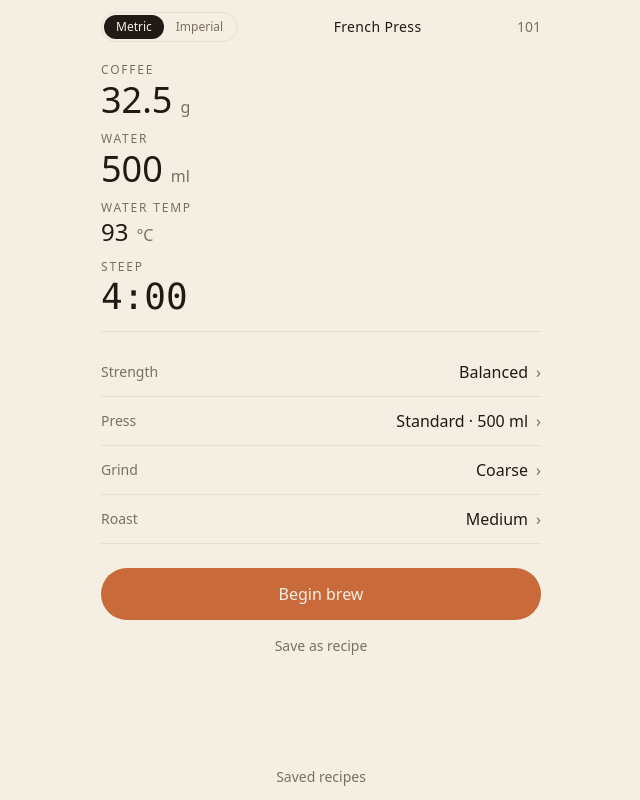
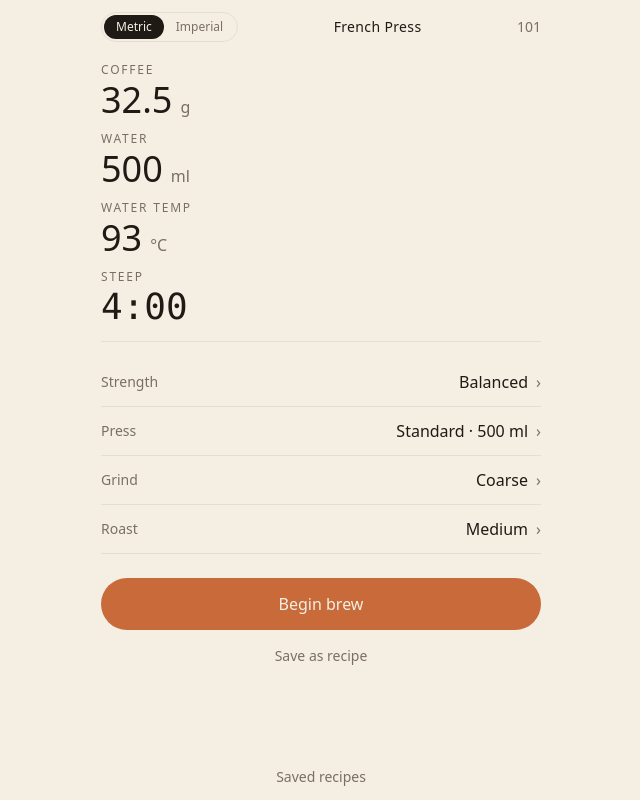
Before and after one commit to asanche90-netizen/French-Press, a React (Vite) app: page / in a window 1280 px wide. Shown: the whole page, without its empty margins (319-959 px from the left). Built offline with nearby package versions, Linux system fonts and the light colour scheme.

Commit message:
equalize weight of all four recipe outputs
Water temperature was rendered at a smaller type scale to read as
secondary information. Treat it as an equal peer instead — same
label, same number size, same row spacing as coffee, water, and
steep. Removes the now-unused size prop from OutputRow.

```diff
--- a/src/screens/Home.tsx
+++ b/src/screens/Home.tsx
@@ -216,7 +216,6 @@ export default function Home({
               label="Water temp"
               primary={isMetric ? recipe.tempC.toString() : recipe.tempF.toString()}
               primaryUnit={isMetric ? "°C" : "°F"}
-              size="md"
             />
             <OutputRow
               label="Steep"
@@ -323,16 +322,13 @@ function OutputRow({
   primaryUnit,
   secondary,
   mono = false,
-  size = "lg",
 }: {
   label: string;
   primary: string;
   primaryUnit: string;
   secondary?: string;
   mono?: boolean;
-  size?: "lg" | "md";
 }) {
-  const primarySize = size === "md" ? "text-2xl" : "text-4xl";
   return (
     <div className="flex flex-col gap-1">
       <span className="text-xs uppercase tracking-[0.15em] text-muted">
@@ -340,7 +336,7 @@ function OutputRow({
       </span>
       <div className="flex items-baseline gap-2">
         <span
-          className={`${primarySize} font-light leading-none text-ink ${
+          className={`text-4xl font-light leading-none text-ink ${
             mono ? "font-mono tabular-nums" : ""
           }`}
         >
```
